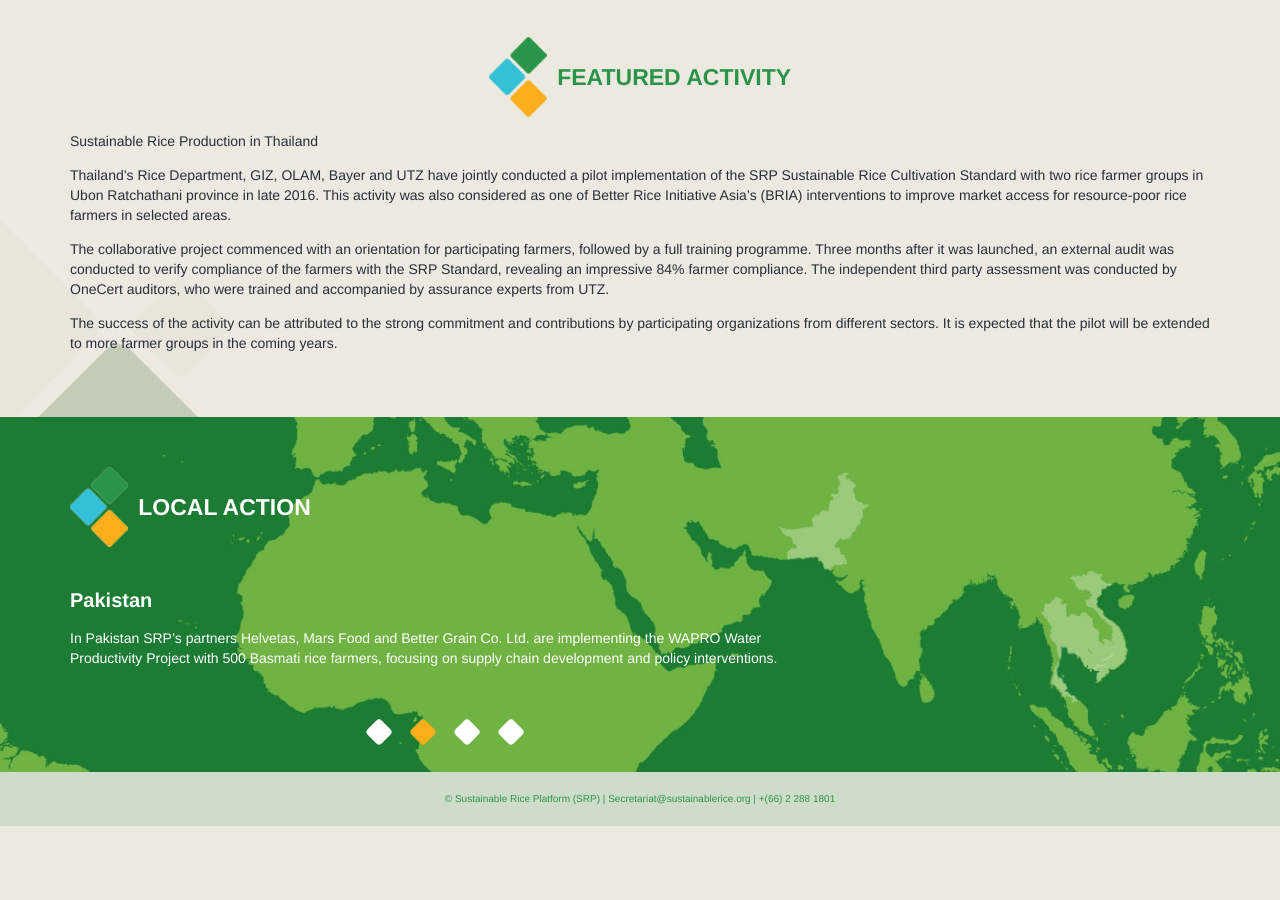
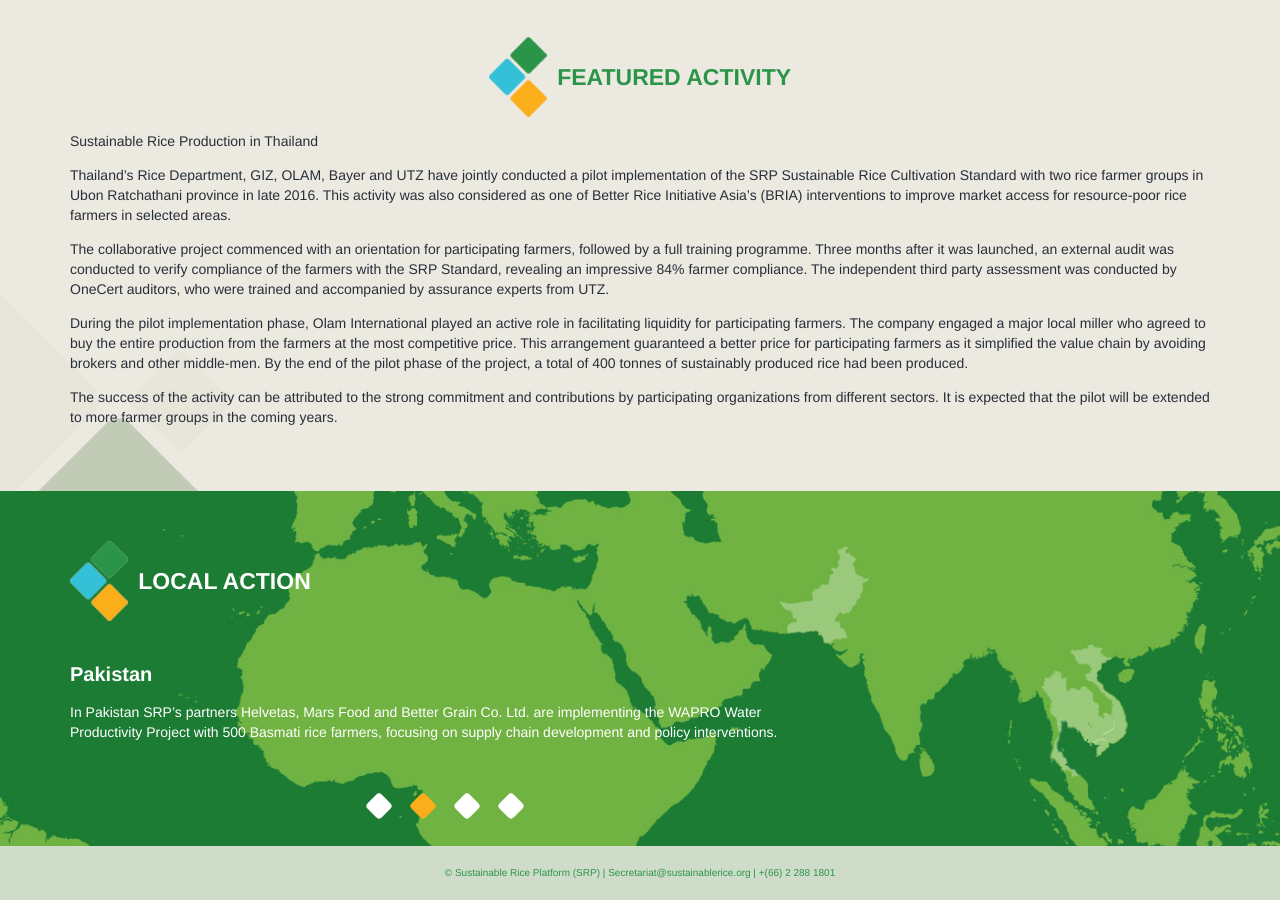
Before and after one commit to sustainablericeplatform/sustainablericeplatform.github.io, a Jekyll site: the page built from Resources/index.html, in a window 1280 px wide and 900 px high, scrolled down 1775 px. Built offline with Jekyll 4.4.1, drawn with Linux system fonts in a browser that asks for light colours; before the commit the page ends 2601 px from its top, so only the background shows below that.

Commit message:
Update index.html

```diff
--- a/Resources/index.html
+++ b/Resources/index.html
@@ -81,10 +81,11 @@
         </div>
         <ul class="srp-list">
             <p>Sustainable Rice Production in Thailand</p>
-            <p>Thailand’s Rice Department, GIZ, OLAM, Bayer and UTZ have jointly conducted a pilot implementation of the SRP Sustainable Rice Cultivation Standard with two rice farmer groups in Ubon Ratchathani province in late 2016. This activity was also considered as one of Better Rice Initiative Asia’s (BRIA) interventions to improve market access for resource-poor rice farmers in selected areas.</p>
+<p>Thailand’s Rice Department, GIZ, OLAM, Bayer and UTZ have jointly conducted a pilot implementation of the SRP Sustainable Rice Cultivation Standard with two rice farmer groups in Ubon Ratchathani province in late 2016. This activity was also considered as one of Better Rice Initiative Asia’s (BRIA) interventions to improve market access for resource-poor rice farmers in selected areas.</p>
 <p>The collaborative project commenced with an orientation for participating farmers, followed by a full training programme. Three months after it was launched, an external audit was conducted to verify compliance of the farmers with the SRP Standard, revealing an impressive 84% farmer compliance. The independent third party assessment was conducted by OneCert auditors, who were trained and accompanied by assurance experts from UTZ.</p>
+<p>During the pilot implementation phase, Olam International played an active role in facilitating liquidity for participating farmers. The company engaged a major local miller who agreed to buy the entire production from the farmers at the most competitive price. This arrangement guaranteed a better price for participating farmers as it simplified the value chain by avoiding brokers and other middle-men. By the end of the pilot phase of the project, a total of 400 tonnes of sustainably produced rice had been produced.</p>
 <p>The success of the activity can be attributed to the strong commitment and contributions by participating organizations from different sectors. It is expected that the pilot will be extended to more farmer groups in the coming years.</p>
-                </ul>
+        </ul>
         </div>
     </div>
 </section>
```
